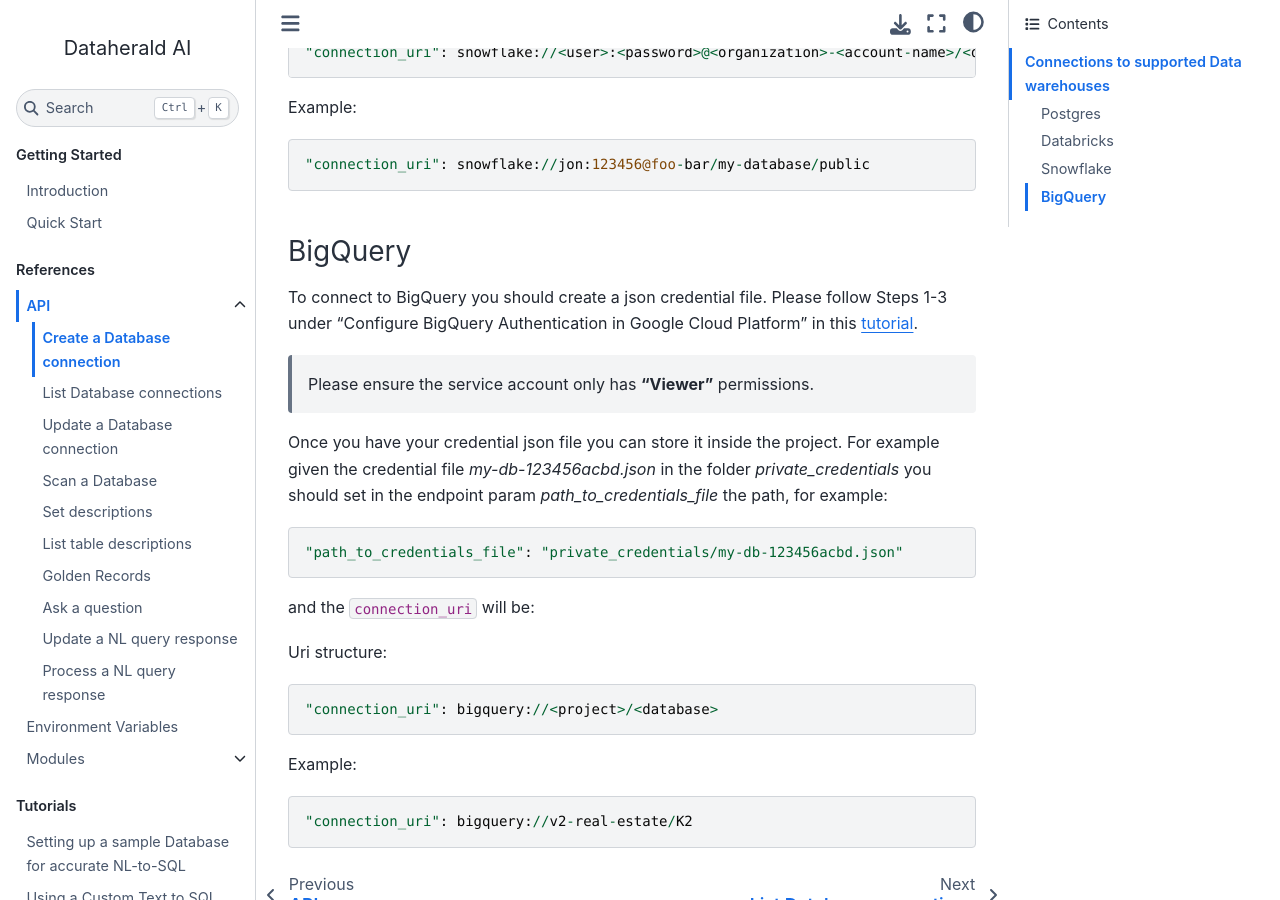
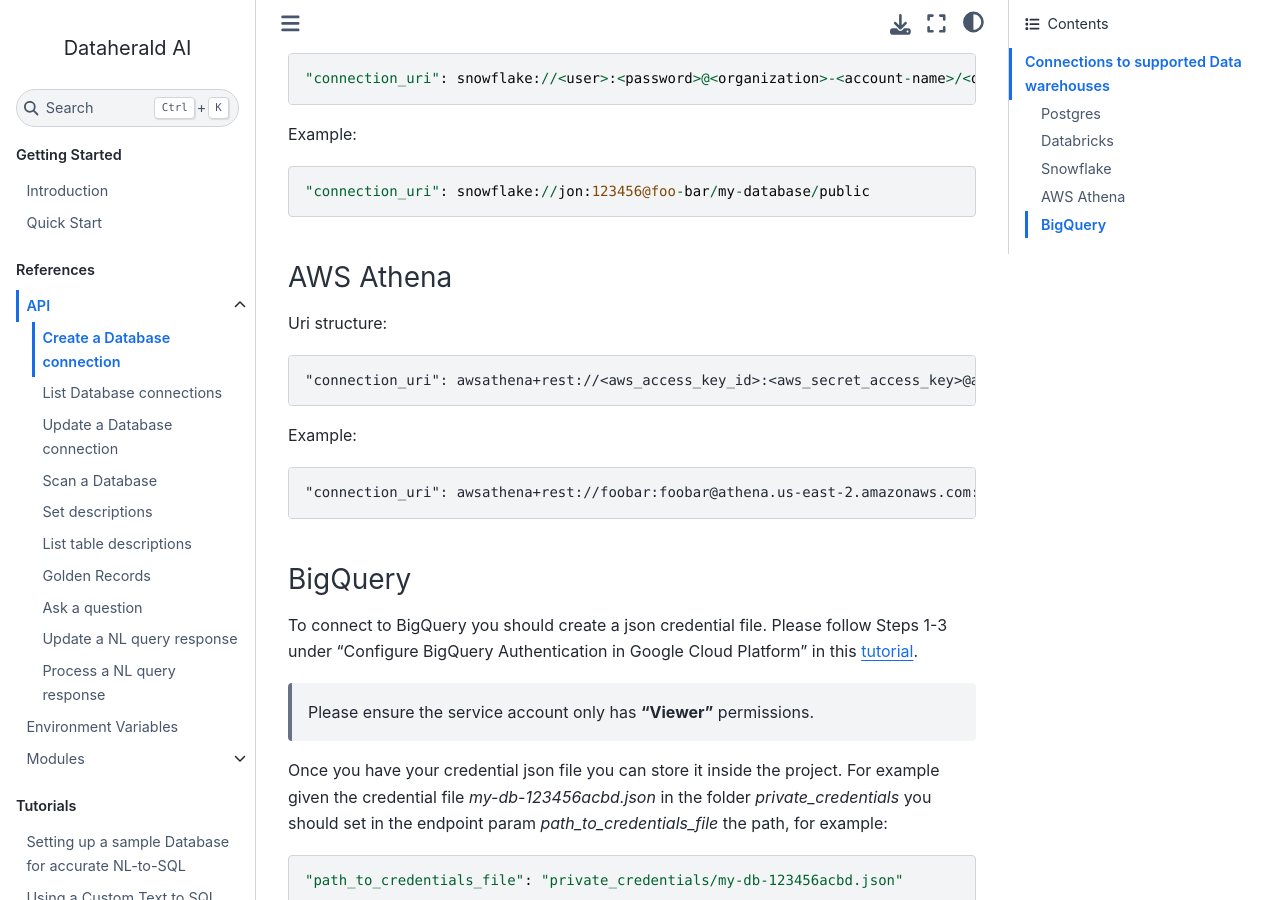
Before and after one commit to Dataherald/dataherald, a Sphinx documentation site: the page built from docs/api.create_database_connection.rst, in a window 1280 px wide and 900 px high, scrolled down 3067 px. Built offline with Sphinx 7.4.7 and the Sphinx Book theme 1.1.4, drawn with Linux system fonts in a browser that asks for light colours.

Commit message:
DH-4653 Add support for AWS Athena (#164)

```diff
--- a/docs/api.create_database_connection.rst
+++ b/docs/api.create_database_connection.rst
@@ -1,7 +1,7 @@
 Create a Database connection
 =============================
 
-We currently support connections to the following data warehouses: ``databricks``, ``postgresql``, ``snowflake``, ``bigquery``. All sensitive connection data
+We currently support connections to the following data warehouses: ``databricks``, ``postgresql``, ``snowflake``, ``bigquery`` and ``AWS Athena``. All sensitive connection data
 is encrypted using the key you provide in your .env file before being stored to the application storage.
 
 You can also specify the engine to connect to the Database through an SSH tunnel, as demonstrated in the second example below.
@@ -147,6 +147,16 @@
 
 "connection_uri": snowflake://jon:123456@foo-bar/my-database/public
 
+AWS Athena
+^^^^^^^^^^^^
+
+Uri structure::
+
+"connection_uri": awsathena+rest://<aws_access_key_id>:<aws_secret_access_key>@athena.<region_name>.amazonaws.com:443/<schema_name>?s3_staging_dir=<s3_staging_dir>&work_group=primary
+
+Example::
+
+"connection_uri": awsathena+rest://foobar:foobar@athena.us-east-2.amazonaws.com:443/db_test?s3_staging_dir=s3://my-bucket/output/&work_group=primary
 
 BigQuery
 ^^^^^^^^^^^^
--- a/requirements.txt
+++ b/requirements.txt
@@ -33,3 +33,4 @@
 sphinx-book-theme==1.0.1
 boto3==1.28.38
 botocore==1.31.38
+PyAthena==3.0.6
```
Also changed, not shown: README.md (+6 -1 lines).
